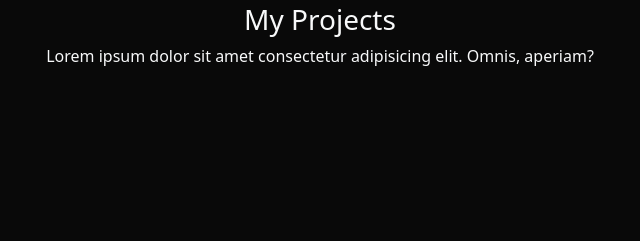
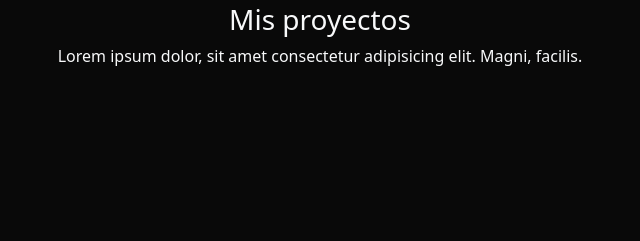
Before and after one commit to josealonzo2004/ojala, a Django app: page / in a window 1280 px wide. Shown: the part 559-800 px from the top of the page, without its empty margins (320-960 px from the left). Run offline with Django 5.2, Linux system fonts and the light colour scheme; data that the repository does not hold is empty.

Commit message:
SEGUNDO PROYECTO2

```diff
--- a/portfolio/templates/home.html
+++ b/portfolio/templates/home.html
@@ -9,8 +9,8 @@
     </div>
 
     <div class="col-md-8 my-auto p-4">
-      <h1>I am <strong>JoseAlonzo</strong></h1>
-      <h3>I'm a Python FullStack Developer</h3>
+      <h1>Somos<strong>JoseAlonzo MiguelBarragan</strong></h1>
+      <h3>Estudiantes</h3>
       <p>Lorem ipsum dolor sit amet consectetur adipisicing elit. Blanditiis tempora perspiciatis molestias iusto ducimus
         soluta mollitia ratione, fuga praesentium, reiciendis minima! Facere, veniam! Omnis, quod molestias quo fugit enim
         vero vitae, cumque tenetur at, impedit provident dicta laudantium quia facilis consequuntur blanditiis iste
@@ -27,8 +27,8 @@
 
   <div class="row my-4 text-center">
 
-    <h3>My Projects</h3>
-    <p>Lorem ipsum dolor sit amet consectetur adipisicing elit. Omnis, aperiam?</p>
+    <h3>Mis proyectos</h3>
+    <p>Lorem ipsum dolor, sit amet consectetur adipisicing elit. Magni, facilis.</p>
 
     {% for project in projects %}
     <div class="col-md-4 p-4">
--- a/portfolio/templates/partials/navbar.html
+++ b/portfolio/templates/partials/navbar.html
@@ -2,7 +2,7 @@
 
 <nav class="navbar navbar-expand-lg navbar-dark bg-black">
     <div class="container">
-      <a class="navbar-brand fw-bold fst-italic" href="/">JoseAlonzo</a>
+      <a class="navbar-brand fw-bold fst-italic" href="/">JoseAlonzo/MiguelBarragan</a>
       <button class="navbar-toggler" type="button" data-bs-toggle="collapse" data-bs-target="#navbarNav" aria-controls="navbarNav" aria-expanded="false" aria-label="Toggle navigation">
         <span class="navbar-toggler-icon"></span>
       </button>
```
Also changed, not shown: portfolio/static/portfolio/profile.jpeg (deleted), portfolio/static/portfolio/profile.jpg (added).
